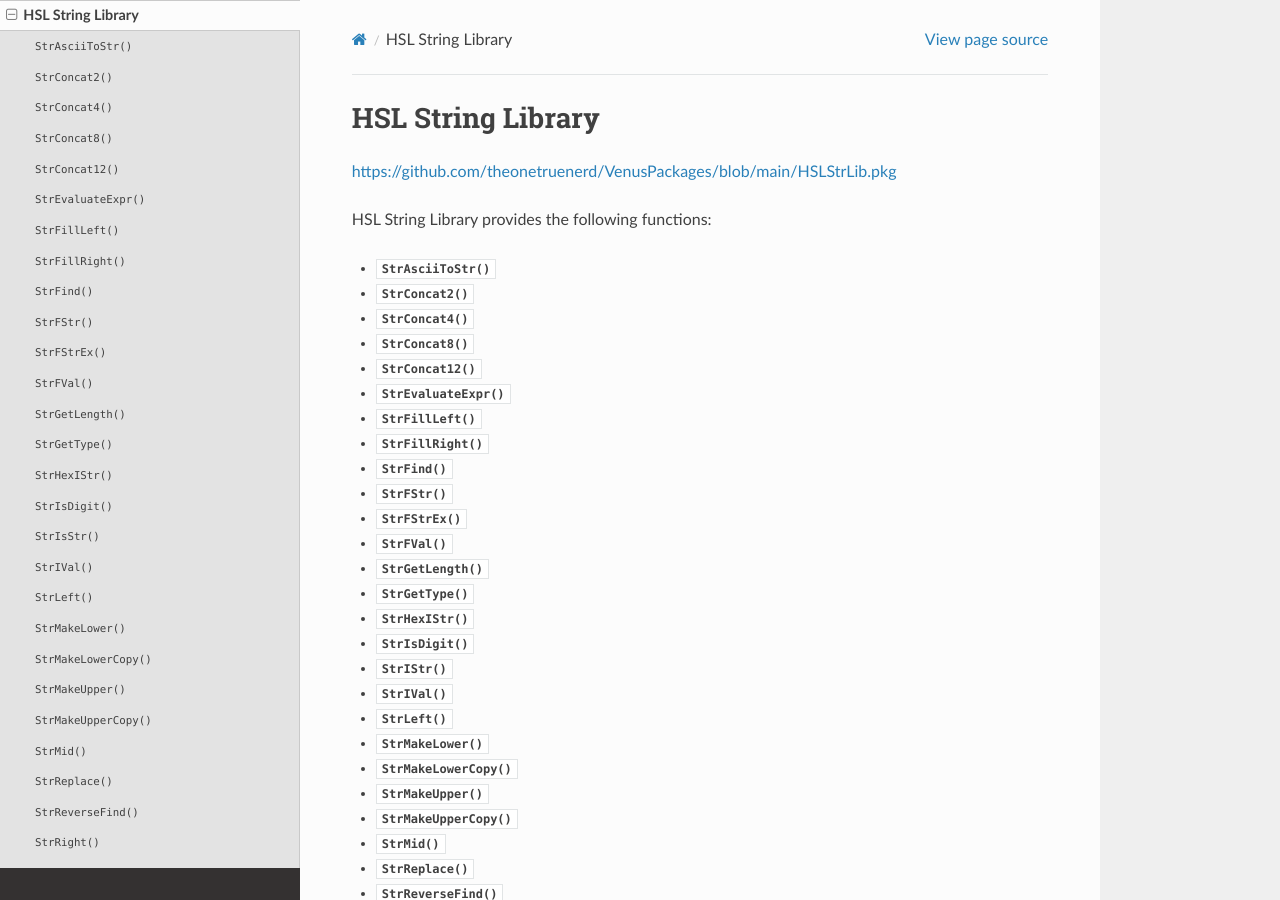
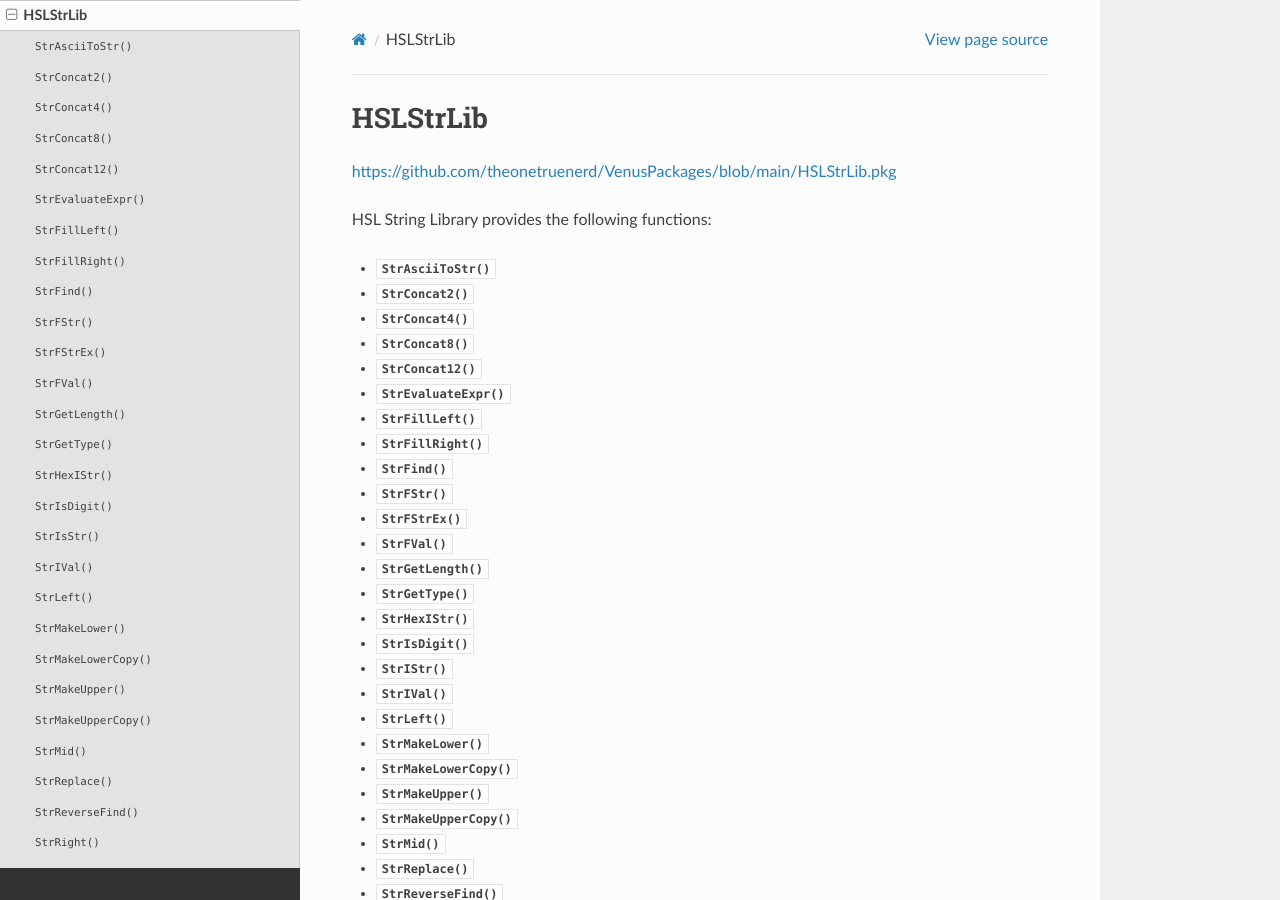
Before and after one commit to theonetruenerd/VenusLibraryDocumentation, a Sphinx documentation site: the page built from docs/source/HSLStrLib.rst, in a window 1280 px wide and 900 px high. Built offline with Sphinx 7.4.7 and the Read the Docs theme 2.0.0, drawn with Linux system fonts in a browser that asks for light colours; pages that are not in the unit, such as notebooks, are missing from menus.

Commit message:
Update HSLStrLib.rst

```diff
--- a/docs/source/HSLStrLib.rst
+++ b/docs/source/HSLStrLib.rst
@@ -1,4 +1,4 @@
-HSL String Library
+HSLStrLib
 ==========================================
 
 https://github.com/theonetruenerd/VenusPackages/blob/main/HSLStrLib.pkg
```
